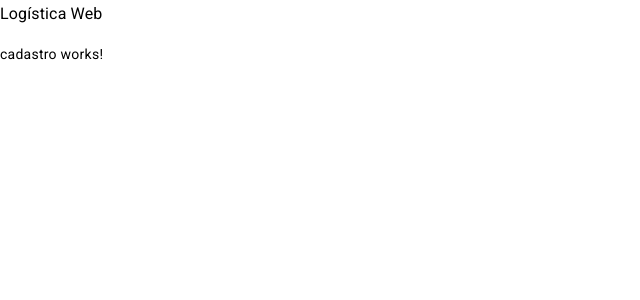
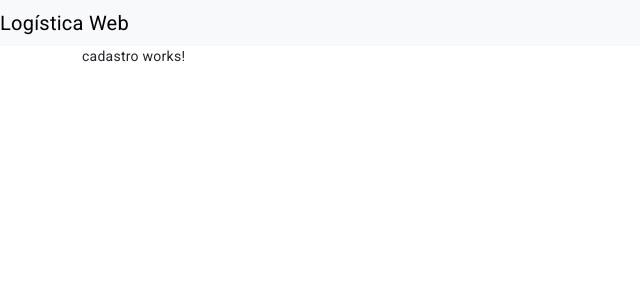
Before and after one commit to rbverissimo/maxima-teste-tecico, an Angular app in the folder logistica-web/: page /cadastro in a window 1280 px wide. Shown: the top 300 px of the page, without its empty margins (0-640 px from the left). Built offline with nearby package versions, Linux system fonts and the light colour scheme.

Commit message:
Adicionando as dependências ao Angular Material e ao bootstrap

```diff
--- a/logistica-web/angular.json
+++ b/logistica-web/angular.json
@@ -26,9 +26,12 @@
             ],
             "styles": [
               "@angular/material/prebuilt-themes/deeppurple-amber.css",
+              "node_modules/bootstrap/dist/css/bootstrap.min.css",
               "src/styles.css"
             ],
-            "scripts": []
+            "scripts": [
+              "node_modules/bootstrap/dist/js/bootstrap.bundle.min.js"
+            ]
           },
           "configurations": {
             "production": {
--- a/logistica-web/package.json
+++ b/logistica-web/package.json
@@ -20,6 +20,7 @@
     "@angular/platform-browser": "^15.2.0",
     "@angular/platform-browser-dynamic": "^15.2.0",
     "@angular/router": "^15.2.0",
+    "bootstrap": "^5.3.1",
     "rxjs": "~7.8.0",
     "tslib": "^2.3.0",
     "zone.js": "~0.12.0"
--- a/logistica-web/src/app/app.component.html
+++ b/logistica-web/src/app/app.component.html
@@ -1,2 +1,8 @@
-<h3>Logística Web</h3>
-<router-outlet></router-outlet>
+<app-header></app-header>
+<div class="container">
+  <div class="row">
+    <div class="col-md-12">
+      <router-outlet></router-outlet>
+    </div>
+  </div>
+</div>
--- /dev/null
+++ b/logistica-web/src/app/negocio/header/header.component.html
@@ -0,0 +1,3 @@
+<nav class="navbar navbar-expand-lg navbar-light bg-light">
+      <a href="#" class="navbar-brand">Logística Web</a>
+</nav>
--- /dev/null
+++ b/logistica-web/src/app/negocio/header/header.component.ts
@@ -0,0 +1,10 @@
+import { Component } from '@angular/core';
+
+@Component({
+  selector: 'app-header',
+  templateUrl: './header.component.html',
+  styleUrls: ['./header.component.css']
+})
+export class HeaderComponent {
+  collapsed = true;
+}
```
Also changed, not shown: logistica-web/src/app/app.module.ts (+9 -2 lines), logistica-web/src/app/negocio/header/header.component.css (added), 1 other file (tests, documents, lock files or other folders).
